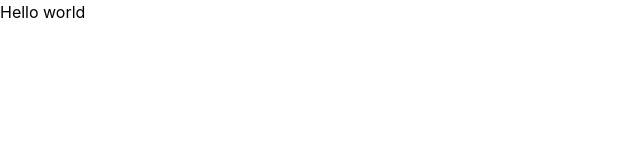
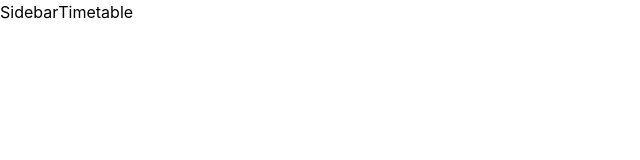
Before and after one commit to RichardLi88/unihack-2025, a React app in the folder project/frontend/: page / in a window 1280 px wide. Shown: the top 160 px of the page, without its empty margins (0-640 px from the left). Built offline with nearby package versions, Linux system fonts and the light colour scheme; the HTML template or start-up script is replaced by a standard one.

Commit message:
Add boilerplate for starting files

```diff
--- a/project/frontend/src/App.jsx
+++ b/project/frontend/src/App.jsx
@@ -1,9 +1,19 @@
 import '@mantine/core/styles.css';
+import Help from './pages/Help';
+import Login from './pages/Login';
+import Planner from './pages/Planner';
+import { Route, Routes } from 'react-router';
+import HomePage from './pages/HomePage';
 function App() {
 
   return (
     <>
-    <div>Hello world</div>
+    <Routes>
+        <Route path="/" element={<HomePage/>} />
+        <Route path="/help" element={<Help/>} />
+        <Route path="/Login" element={<Login/>} />
+        <Route path="/planner" element={<Planner/>} />
+    </Routes>
     </>
   )
 }
--- /dev/null
+++ b/project/frontend/src/components/Sidebar.jsx
@@ -0,0 +1,9 @@
+function Sidebar(){
+  return (
+  <>
+      <div>Sidebar</div>
+    </>
+  )
+}
+
+export default Sidebar;
--- /dev/null
+++ b/project/frontend/src/components/Timetable.jsx
@@ -0,0 +1,9 @@
+function Timetable() {
+  return (
+  <>
+      <div>Timetable</div>
+    </>
+  )
+}
+
+export default Timetable;
--- /dev/null
+++ b/project/frontend/src/pages/Help.jsx
@@ -0,0 +1,9 @@
+function Help(){
+  return (
+    <>
+      Help
+    </>
+  )
+}
+
+export default Help;
--- /dev/null
+++ b/project/frontend/src/pages/HomePage.jsx
@@ -0,0 +1,17 @@
+import { Flex } from "@mantine/core";
+import Sidebar from "../components/Sidebar";
+import Timetable from "../components/Timetable";
+
+function HomePage(){
+  return(
+    <>
+      <Flex direction="row">
+        <Sidebar />
+        <Timetable />
+      </Flex>
+
+    </>
+  )
+}
+
+export default HomePage;
--- /dev/null
+++ b/project/frontend/src/pages/Login.jsx
@@ -0,0 +1,9 @@
+function Login(){
+  return (
+    <>
+      Login
+    </>
+  )
+}
+
+export default Login;
--- /dev/null
+++ b/project/frontend/src/pages/Planner.jsx
@@ -0,0 +1,9 @@
+function Planner(){
+  return (
+    <>
+      Planner
+    </>
+  )
+}
+
+export default Planner;
```
Also changed, not shown: project/frontend/src/components/ClassCard.jsx (added, +9 -0 lines), project/frontend/src/components/Navbar.jsx (added, +9 -0 lines), project/frontend/src/components/TableColumn.jsx (added, +9 -0 lines), project/frontend/src/components/UnitCard.jsx (added, +9 -0 lines).
